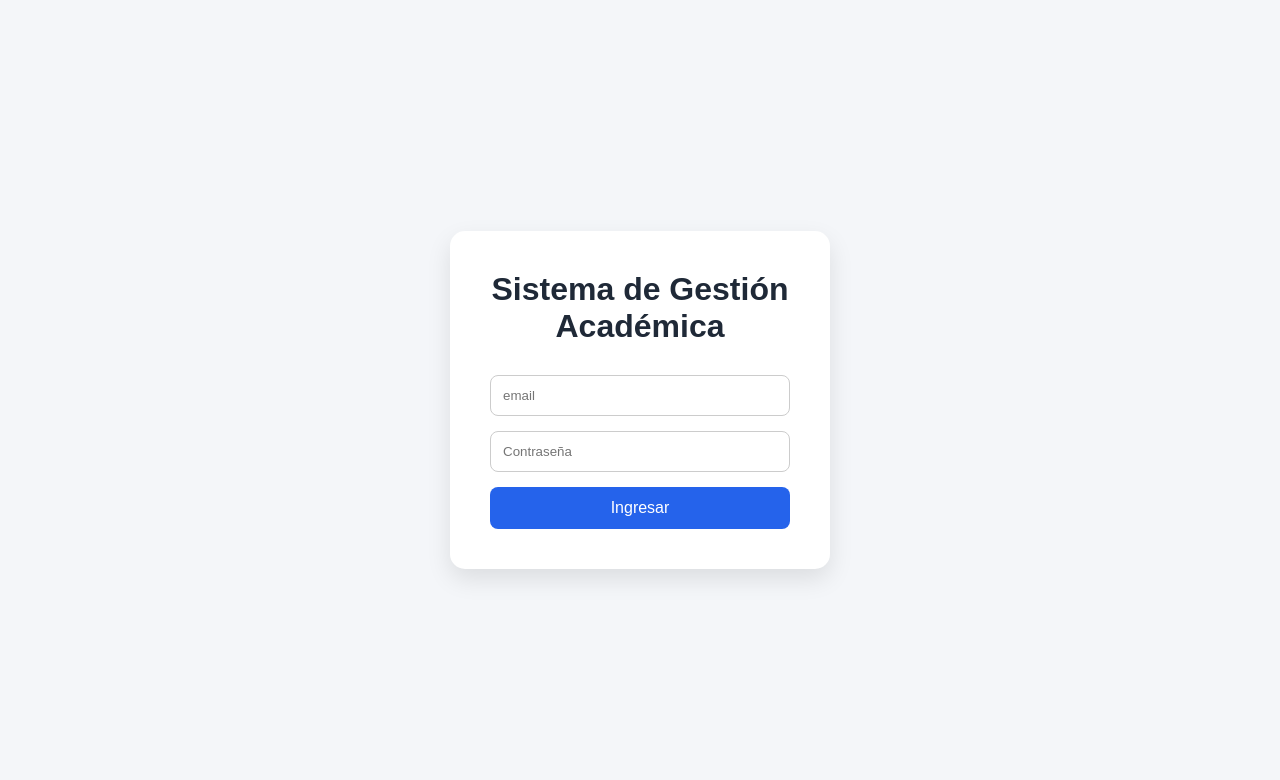
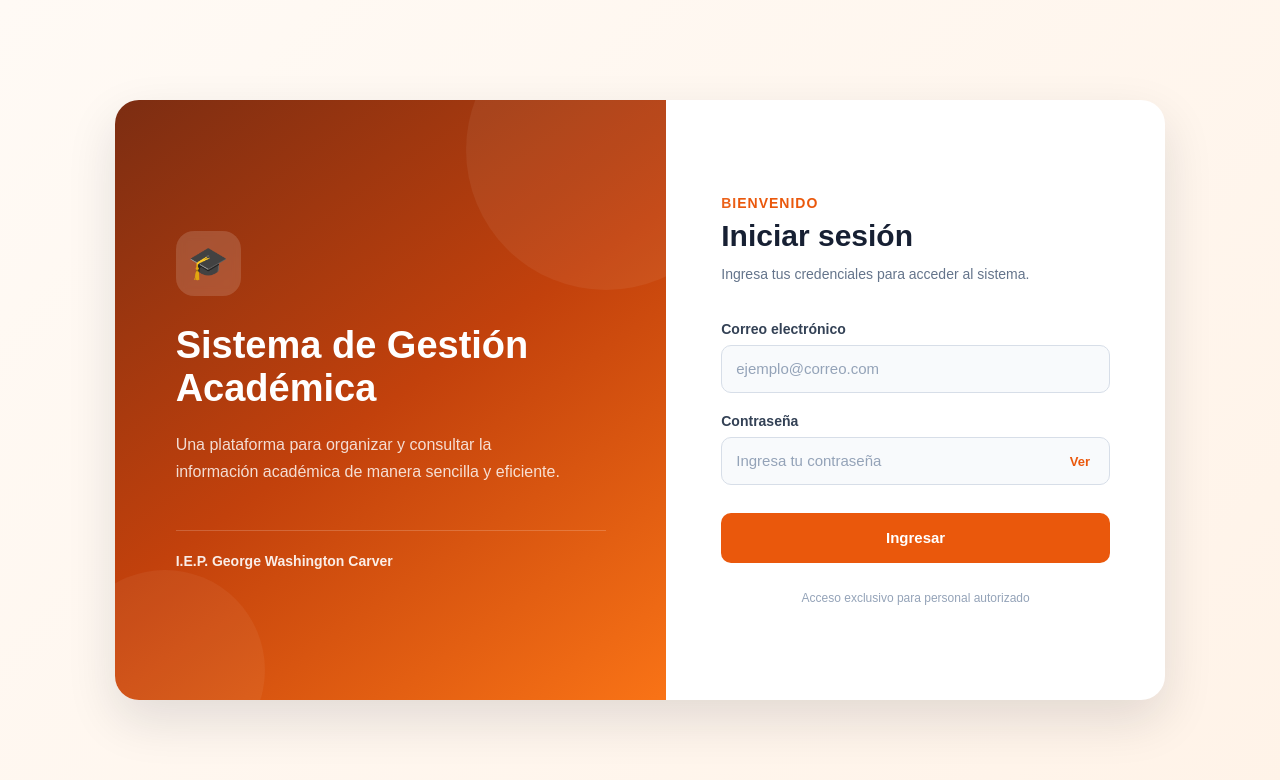
Before and after one commit to llocya19/sistema-gestion-academica, a React (Vite) app in the folder frontend/: page / in a window 1280 px wide. Shown: the top 780 px of the page. Built offline with nearby package versions, Linux system fonts and the light colour scheme.

Commit message:
feat(HU01): mejorar interfaz y experiencia del inicio de sesion

```diff
--- a/frontend/src/pages/auth/Login.css
+++ b/frontend/src/pages/auth/Login.css
@@ -1,76 +1,417 @@
-.login-container{
+* {
+    box-sizing: border-box;
+}
 
-    height:100vh;
-    display:flex;
-    justify-content:center;
-    align-items:center;
+.login-container {
+    min-height: 100vh;
+    display: flex;
+    justify-content: center;
+    align-items: center;
+    padding: 30px;
 
+    background: linear-gradient(
+        135deg,
+        #fffaf5 0%,
+        #fff3e8 100%
+    );
+}
+
+.login-wrapper {
+    width: 100%;
+    max-width: 1050px;
+    min-height: 600px;
+
+    display: grid;
+    grid-template-columns: 1.05fr 0.95fr;
+
+    background: white;
+
+    border-radius: 24px;
+    overflow: hidden;
+
+    box-shadow: 0 20px 50px rgba(15, 23, 42, 0.12);
 }
 
 
-.login-card{
+/* =========================
+   LADO IZQUIERDO
+   ========================= */
 
-    width:380px;
-    padding:40px;
+.login-welcome {
+    position: relative;
 
-    background:white;
+    display: flex;
+    align-items: center;
+    justify-content: center;
 
-    border-radius:15px;
+    padding: 60px;
 
-    box-shadow:
-    0 10px 25px rgba(0,0,0,0.1);
+    color: white;
 
+    background: linear-gradient(
+        145deg,
+        #7c2d12,
+        #c2410c,
+        #f97316
+    );
+}
+
+.login-welcome::before {
+    content: "";
+
+    position: absolute;
+
+    width: 280px;
+    height: 280px;
+
+    border-radius: 50%;
+
+    background: rgba(255, 255, 255, 0.06);
+
+    top: -90px;
+    right: -80px;
+}
+
+.login-welcome::after {
+    content: "";
+
+    position: absolute;
+
+    width: 200px;
+    height: 200px;
+
+    border-radius: 50%;
+
+    background: rgba(255, 255, 255, 0.05);
+
+    bottom: -70px;
+    left: -50px;
+}
+
+.welcome-content {
+    position: relative;
+    z-index: 1;
+
+    max-width: 430px;
+}
+
+.school-icon {
+    width: 65px;
+    height: 65px;
+
+    display: flex;
+    justify-content: center;
+    align-items: center;
+
+    margin-bottom: 28px;
+
+    font-size: 32px;
+
+    border-radius: 18px;
+
+    background: rgba(255, 255, 255, 0.15);
+
+    backdrop-filter: blur(5px);
+}
+
+.welcome-content h1 {
+    margin: 0 0 20px;
+
+    font-size: 38px;
+    line-height: 1.15;
+    font-weight: 700;
+}
+
+.welcome-content p {
+    margin: 0;
+
+    max-width: 390px;
+
+    font-size: 16px;
+    line-height: 1.7;
+
+    color: rgba(255, 255, 255, 0.82);
+}
+
+.school-name {
+    margin-top: 45px;
+    padding-top: 22px;
+
+    border-top: 1px solid rgba(255, 255, 255, 0.18);
+
+    font-size: 14px;
+    font-weight: 600;
+
+    color: rgba(255, 255, 255, 0.9);
 }
 
 
-.login-title{
+/* =========================
+   LADO DERECHO
+   ========================= */
 
-    text-align:center;
-    margin-bottom:30px;
+.login-form-section {
+    display: flex;
+    align-items: center;
+    justify-content: center;
 
-    color:#1f2937;
+    padding: 60px 55px;
+}
 
+.login-card {
+    width: 100%;
+    max-width: 390px;
+}
+
+.login-header {
+    margin-bottom: 35px;
+}
+
+.login-subtitle {
+    display: block;
+
+    margin-bottom: 8px;
+
+    color: #ea580c;
+
+    font-size: 14px;
+    font-weight: 700;
+
+    text-transform: uppercase;
+    letter-spacing: 1px;
+}
+
+.login-header h2 {
+    margin: 0 0 10px;
+
+    color: #172033;
+
+    font-size: 30px;
+}
+
+.login-header p {
+    margin: 0;
+
+    color: #64748b;
+
+    font-size: 14px;
+    line-height: 1.6;
 }
 
 
-.login-input{
+/* =========================
+   FORMULARIO
+   ========================= */
 
-    width:100%;
+.form-group {
+    margin-bottom: 20px;
+}
 
-    padding:12px;
+.form-group label {
+    display: block;
 
-    margin-bottom:15px;
+    margin-bottom: 8px;
 
-    border-radius:8px;
+    color: #334155;
 
-    border:1px solid #ccc;
+    font-size: 14px;
+    font-weight: 600;
+}
 
+.login-input {
+    width: 100%;
+    height: 48px;
+
+    padding: 0 14px;
+
+    border: 1px solid #d7dee8;
+    border-radius: 10px;
+
+    outline: none;
+
+    background: #f8fafc;
+
+    color: #1e293b;
+
+    font-size: 15px;
+
+    transition:
+        border-color 0.2s,
+        box-shadow 0.2s,
+        background 0.2s;
+}
+
+.login-input::placeholder {
+    color: #94a3b8;
+}
+
+.login-input:focus {
+    background: white;
+
+    border-color: #f97316;
+
+    box-shadow: 0 0 0 3px rgba(249, 115, 22, 0.12);
 }
 
 
-.login-button{
+/* =========================
+   CONTRASEÑA
+   ========================= */
 
-    width:100%;
+.password-container {
+    position: relative;
+}
 
-    padding:12px;
+.password-input {
+    padding-right: 80px;
+}
 
-    border:none;
+.password-toggle {
+    position: absolute;
 
-    border-radius:8px;
+    top: 50%;
+    right: 14px;
 
-    background:#2563eb;
+    transform: translateY(-50%);
 
-    color:white;
+    padding: 4px 6px;
 
-    cursor:pointer;
+    border: none;
 
-    font-size:16px;
+    background: transparent;
 
+    color: #ea580c;
+
+    font-size: 13px;
+    font-weight: 700;
+
+    cursor: pointer;
+}
+
+.password-toggle:hover {
+    color: #c2410c;
 }
 
 
-.login-button:hover{
+/* =========================
+   MENSAJE DE ERROR
+   ========================= */
 
-    background:#1d4ed8;
+.login-error {
+    margin-bottom: 16px;
 
+    padding: 11px 13px;
+
+    border: 1px solid #fecaca;
+    border-radius: 8px;
+
+    background: #fef2f2;
+
+    color: #b91c1c;
+
+    font-size: 13px;
+    line-height: 1.4;
 }
+
+
+/* =========================
+   BOTÓN
+   ========================= */
+
+.login-button {
+    width: 100%;
+    height: 50px;
+
+    margin-top: 8px;
+
+    border: none;
+    border-radius: 10px;
+
+    background: #ea580c;
+
+    color: white;
+
+    font-size: 15px;
+    font-weight: 700;
+
+    cursor: pointer;
+
+    transition:
+        background 0.2s,
+        transform 0.1s,
+        box-shadow 0.2s,
+        opacity 0.2s;
+}
+
+.login-button:hover:not(:disabled) {
+    background: #c2410c;
+
+    box-shadow: 0 8px 18px rgba(234, 88, 12, 0.22);
+}
+
+.login-button:active:not(:disabled) {
+    transform: translateY(1px);
+}
+
+.login-button:disabled {
+    opacity: 0.65;
+
+    cursor: not-allowed;
+
+    box-shadow: none;
+}
+
+
+/* =========================
+   PIE DEL LOGIN
+   ========================= */
+
+.login-footer {
+    margin-top: 28px;
+
+    text-align: center;
+
+    color: #94a3b8;
+
+    font-size: 12px;
+}
+
+
+/* =========================
+   RESPONSIVE
+   ========================= */
+
+@media (max-width: 800px) {
+
+    .login-container {
+        padding: 20px;
+    }
+
+    .login-wrapper {
+        max-width: 500px;
+
+        grid-template-columns: 1fr;
+
+        min-height: auto;
+    }
+
+    .login-welcome {
+        padding: 35px;
+    }
+
+    .welcome-content h1 {
+        font-size: 27px;
+    }
+
+    .welcome-content p {
+        font-size: 14px;
+    }
+
+    .school-name {
+        margin-top: 25px;
+    }
+
+    .login-form-section {
+        padding: 40px 30px;
+    }
+}
--- a/frontend/src/pages/auth/Login.tsx
+++ b/frontend/src/pages/auth/Login.tsx
@@ -15,24 +15,25 @@ const navigate = useNavigate();
 const [email,setEmail]=useState("");
 const [password,setPassword]=useState("");
 
+const [mostrarPassword, setMostrarPassword] = useState(false);
+const [error, setError] = useState("");
+const [cargando, setCargando] = useState(false);
 
 
 
-const handleSubmit = async(e:any)=>{
 
+const handleSubmit = async (e: React.FormEvent) => {
   e.preventDefault();
 
+  setError("");
+  setCargando(true);
 
-try{
-
+  try {
 
     const response = await login({
-
       email,
       password
-
     });
-
 
     iniciarSesion(
       response.access_token,
@@ -41,92 +42,163 @@ iniciarSesion(
 
     navigate("/home");
 
+  } catch (error) {
 
+    console.error(error);
 
-}catch(error){
+    setError(
+      "Correo electrónico o contraseña incorrectos."
+    );
 
-console.log(error);
+  } finally {
 
+    setCargando(false);
 
   }
-
-
-}
+};
 
 
 
-return(
+return (
+  <div className="login-container">
+
+    <div className="login-wrapper">
+
+      <section className="login-welcome">
+        <div className="welcome-content">
+
+          <div className="school-icon">
+            🎓
+          </div>
+
+          <h1>
+            Sistema de Gestión Académica
+          </h1>
+
+          <p>
+            Una plataforma para organizar y consultar
+            la información académica de manera sencilla
+            y eficiente.
+          </p>
+
+          <div className="school-name">
+            I.E.P. George Washington Carver
+          </div>
+
+        </div>
+      </section>
 
 
-<div className="login-container">
-
+      <section className="login-form-section">
 
         <div className="login-card">
 
+          <div className="login-header">
+            <span className="login-subtitle">
+              Bienvenido
+            </span>
 
-<h1 className="login-title">
+            <h2>Iniciar sesión</h2>
 
-Sistema de Gestión Académica
-
-</h1>
-
+            <p>
+              Ingresa tus credenciales para acceder
+              al sistema.
+            </p>
+          </div>
 
 
           <form onSubmit={handleSubmit}>
 
+            <div className="form-group">
+
+              <label htmlFor="email">
+                Correo electrónico
+              </label>
 
               <input
-
+                id="email"
                 className="login-input"
-
-placeholder="email"
-
+                type="email"
+                placeholder="ejemplo@correo.com"
                 value={email}
-
-onChange={
-e=>setEmail(e.target.value)
+                onChange={(e) =>
+                  setEmail(e.target.value)
                 }
-
+                required
               />
 
+            </div>
 
 
+            <div className="form-group">
+
+                <label htmlFor="password">
+                    Contraseña
+                </label>
+
+                <div className="password-container">
+
                     <input
-
-className="login-input"
-
-type="password"
-
-placeholder="Contraseña"
-
+                    id="password"
+                    className="login-input password-input"
+                    type={mostrarPassword ? "text" : "password"}
+                    placeholder="Ingresa tu contraseña"
                     value={password}
-
-onChange={
-e=>setPassword(e.target.value)
+                    onChange={(e) =>
+                        setPassword(e.target.value)
                     }
-
+                    required
                     />
 
+                    <button
+                    type="button"
+                    className="password-toggle"
+                    onClick={() =>
+                        setMostrarPassword(!mostrarPassword)
+                    }
+                    aria-label={
+                        mostrarPassword
+                        ? "Ocultar contraseña"
+                        : "Mostrar contraseña"
+                    }
+                    >
+                    {mostrarPassword ? "Ocultar" : "Ver"}
+                    </button>
+
+                </div>
+
+            </div>
+
+            {error && (
+                <div className="login-error">
+                    {error}
+                </div>
+            )}
 
 
-<button className="login-button">
-
-Ingresar
-
+            <button
+                className="login-button"
+                type="submit"
+                disabled={cargando}
+            >
+                {cargando ? "Ingresando..." : "Ingresar"}
             </button>
-
-
 
           </form>
 
 
-</div>
-
+          <p className="login-footer">
+            Acceso exclusivo para personal autorizado
+          </p>
 
         </div>
 
+      </section>
 
-)
+    </div>
+
+  </div>
+);
 
 
 }
```
Lines whose indentation alone changed are shown as unchanged.
